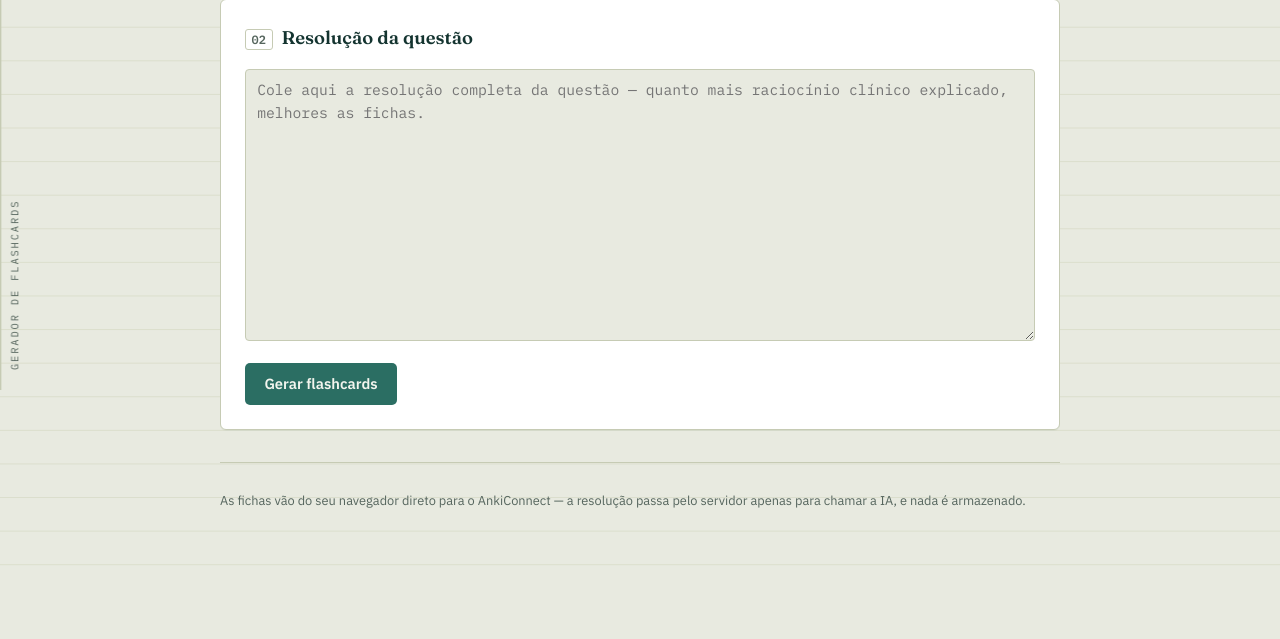
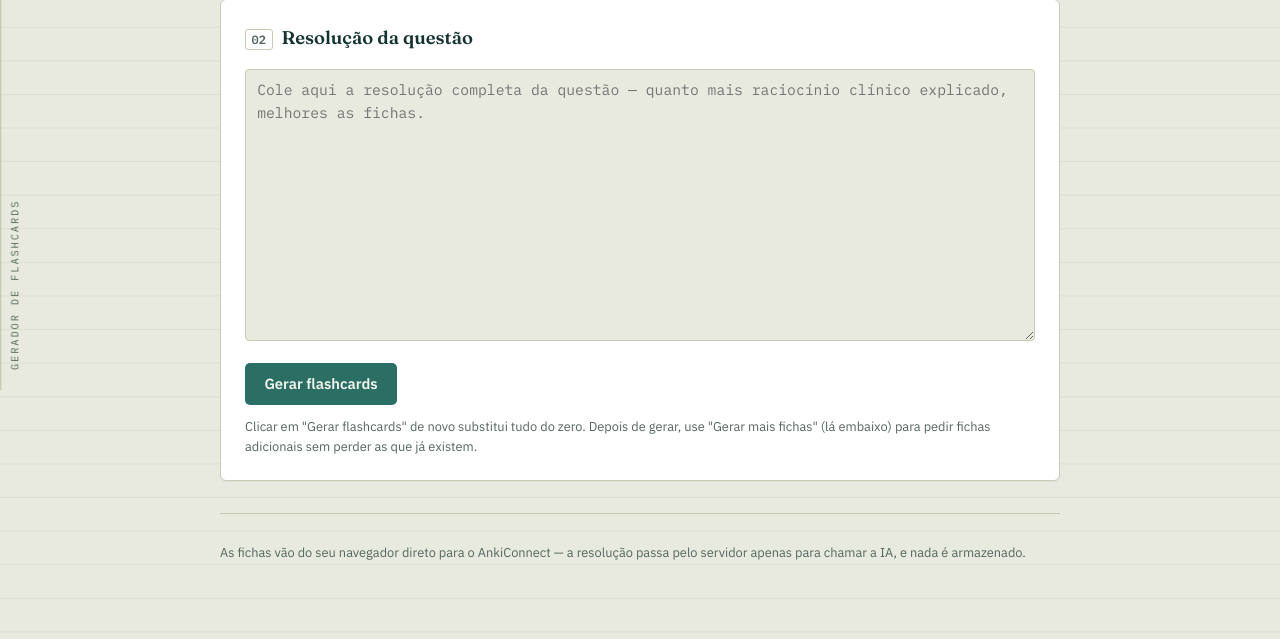
Before and after one commit to francescoconsonni/francards, a Flask app: page / in a window 1280 px wide. Shown: the part 410-1049 px from the top of the page. Before the commit the page ends 975 px from the top, so only its background shows below. Run offline with Flask 3, Linux system fonts and the light colour scheme; some libraries are stand-ins or nearby versions.

Commit message:
index.html

```diff
--- a/templates/index.html
+++ b/templates/index.html
@@ -92,12 +92,14 @@
         <button id="generateBtn" class="btn-primary">Gerar flashcards</button>
         <span id="genStatus" class="inline-status" role="status" aria-live="polite"></span>
       </div>
+      <p class="hint">Clicar em "Gerar flashcards" de novo substitui tudo do zero. Depois de gerar, use "Gerar mais fichas" (lá embaixo) para pedir fichas adicionais sem perder as que já existem.</p>
     </section>
 
     <section class="panel" id="resultsPanel" hidden>
       <div class="results-header">
         <h2 class="panel-title"><span class="idx">03</span> <span id="drawerLabel">Fichas geradas</span></h2>
         <div class="results-buttons">
+          <button id="generateMoreBtn" class="btn-secondary">Gerar mais fichas</button>
           <button id="downloadBtn" class="btn-secondary">Baixar fichas (.txt)</button>
           <button id="sendAllBtn" class="btn-secondary">Enviar todas para o Anki</button>
         </div>
```
